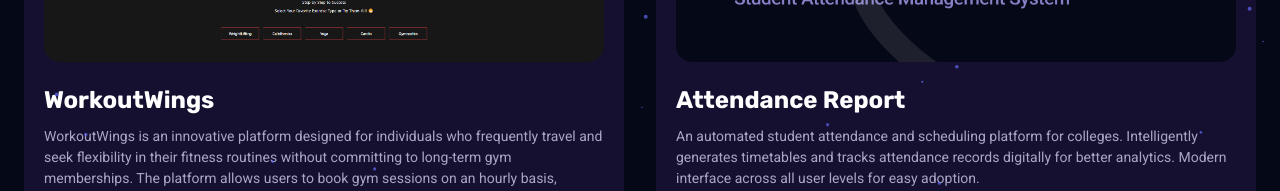
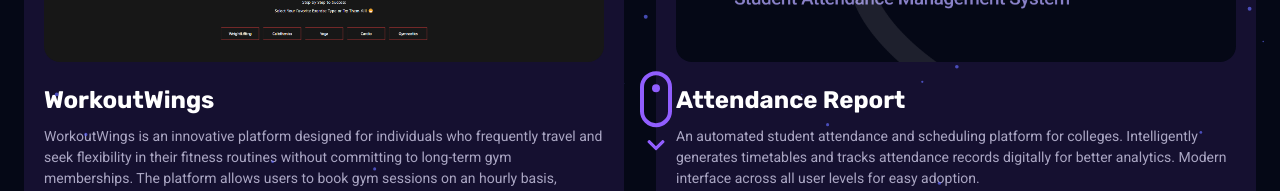
Before and after one commit to Kamaruddheen/Portfolio, a React (Vite) app: page / in a window 1280 px wide. Both pictures are taken after a click on the element 524 px from the left and 5118 px from the top of the page. Shown: the part 5324-5515 px from the top of the page. Built offline with nearby package versions, Linux system fonts and the light colour scheme.

Commit message:
feat: scroll button on hero section

```diff
--- a/src/App.jsx
+++ b/src/App.jsx
@@ -9,6 +9,7 @@ import Contact from "./components/Contact";
 import Footer from "./components/Footer";
 import "./index.css";
 import StarCanvas from "./components/StarCanvas";
+import ScrollButton from "./components/ScrollButton";
 
 function App() {
   const [isLoading, setIsLoading] = useState(true);
@@ -24,7 +25,8 @@ function App() {
   return (
     <div className="relative z-0 bg-primary">
       {isLoading && <LoadingScreen />}
-      <StarCanvas />
+      <ScrollButton /> {/* Scroll Button */}
+      <StarCanvas /> {/* Background animation */}
       <Hero />
       <About />
       <Skills />
--- a/src/components/Hero.jsx
+++ b/src/components/Hero.jsx
@@ -1,9 +1,10 @@
 import React from "react";
 import HeroContent from "./HeroContent";
+import ScrollButton from "./ScrollButton";
 
 const Hero = () => {
   return (
-    <section className="w-full h-screen overflow-hidden bg-primary">
+    <section id="hero" className="w-full h-screen overflow-hidden bg-primary">
       <HeroContent />
     </section>
   );
--- /dev/null
+++ b/src/components/ScrollButton.jsx
@@ -0,0 +1,64 @@
+import React, { useState, useEffect } from "react";
+import { motion, AnimatePresence } from "framer-motion";
+import { FaChevronDown } from "react-icons/fa";
+
+const ScrollButton = () => {
+  const [isVisible, setIsVisible] = useState(true);
+
+  useEffect(() => {
+    const handleScroll = () => {
+      const heroSection = document.getElementById("hero");
+      if (heroSection) {
+        const heroBottom = heroSection.offsetTop + heroSection.offsetHeight;
+        setIsVisible(window.scrollY < heroBottom - 100);
+      }
+    };
+
+    window.addEventListener("scroll", handleScroll);
+    return () => window.removeEventListener("scroll", handleScroll);
+  }, []);
+
+  const scrollToNextSection = () => {
+    const aboutSection = document.getElementById("about");
+    aboutSection?.scrollIntoView({ behavior: "smooth" });
+  };
+
+  return (
+    <AnimatePresence>
+      {isVisible && (
+        <motion.div
+          initial={{ opacity: 0, y: -20 }}
+          animate={{ opacity: 1, y: 0, transition: { delay: 3.6 } }}
+          exit={{ opacity: 0, y: 20 }}
+          className="fixed bottom-10 left-1/2 transform -translate-x-1/2 cursor-pointer z-50"
+          onClick={scrollToNextSection}
+        >
+          <motion.div
+            animate={{ y: [0, 8, 0] }}
+            transition={{
+              duration: 1.5,
+              repeat: Infinity,
+              repeatType: "loop",
+            }}
+            className="flex flex-col items-center"
+          >
+            <div className="w-8 h-14 border-4 border-electric-violet rounded-full p-2 flex justify-center">
+              <motion.div
+                animate={{ y: [0, 8, 0] }}
+                transition={{
+                  duration: 1.5,
+                  repeat: Infinity,
+                  repeatType: "loop",
+                }}
+                className="w-2 h-2 rounded-full bg-electric-violet"
+              />
+            </div>
+            <FaChevronDown className="text-electric-violet mt-2 text-xl" />
+          </motion.div>
+        </motion.div>
+      )}
+    </AnimatePresence>
+  );
+};
+
+export default ScrollButton;
```
